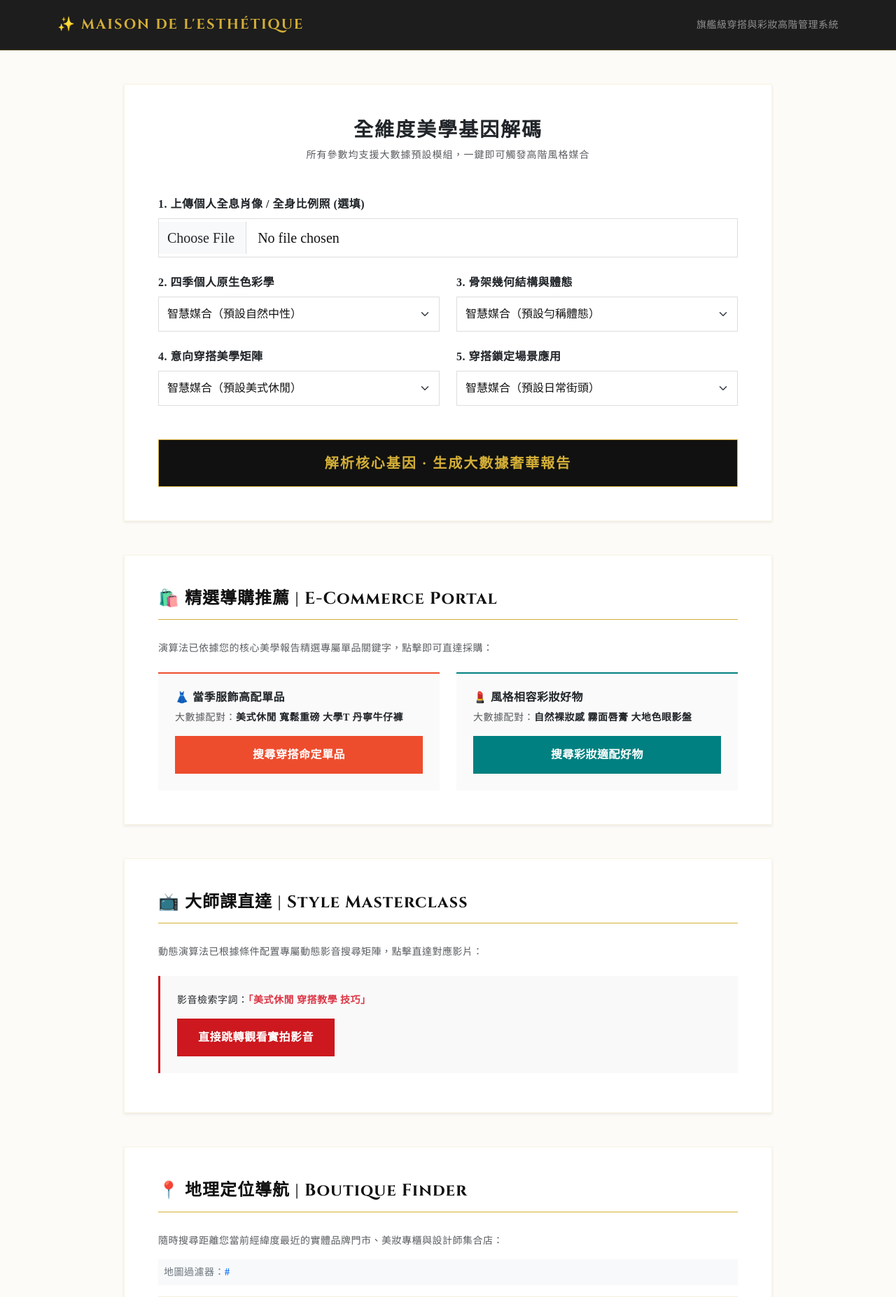
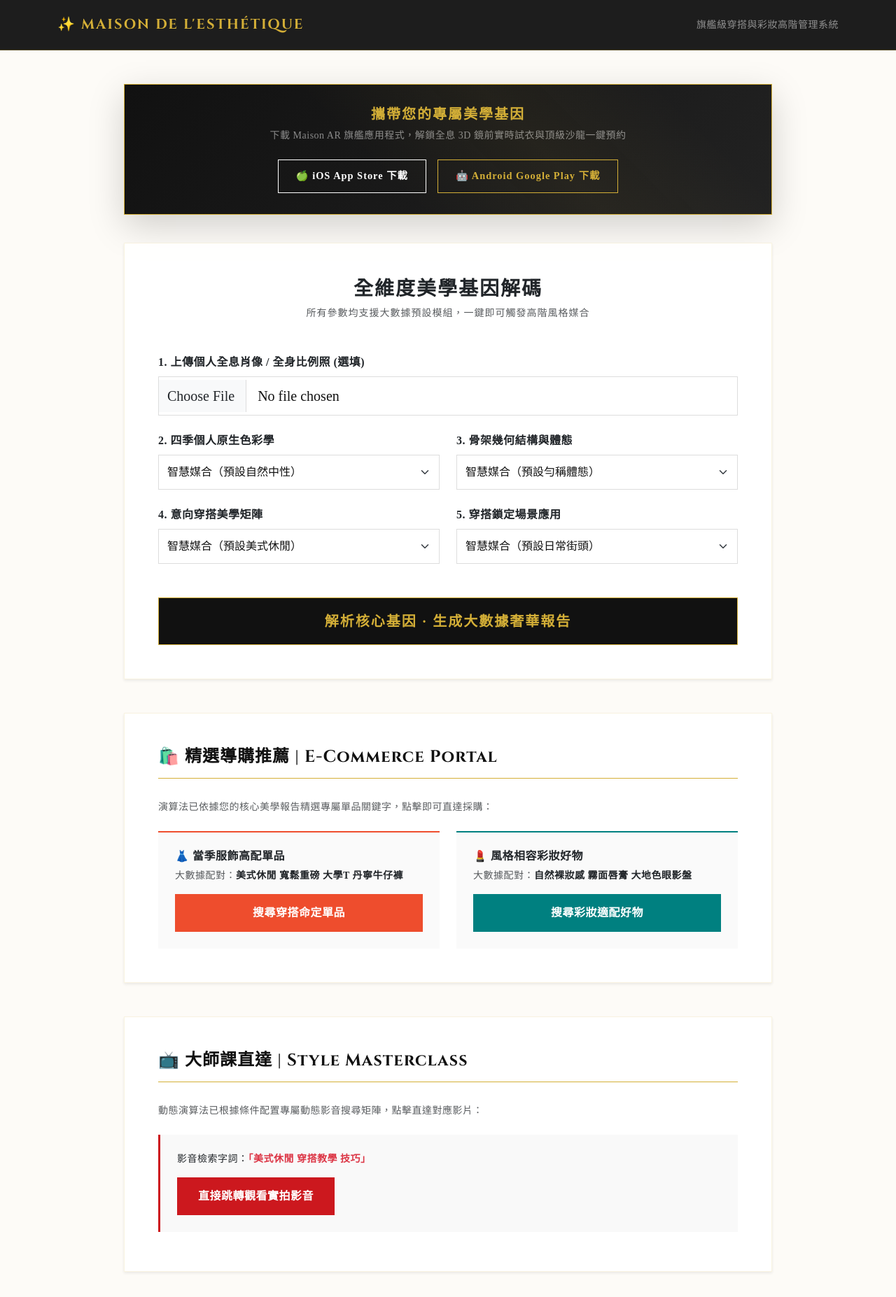
Before and after one commit to Miya07130614/makeup-outfit-consultant, a Flask app: page / in a window 1280 px wide. Shown: the part 801-2655 px from the top of the page at 70% size. Run offline with Flask 3, Linux system fonts and the light colour scheme; some libraries are stand-ins or nearby versions.

Commit message:
Update index.html

```diff
--- a/templates/index.html
+++ b/templates/index.html
@@ -7,13 +7,16 @@
     <link href="https://cdnjs.cloudflare.com/ajax/libs/bootstrap/5.3.0/css/bootstrap.min.css" rel="stylesheet">
     <link href="https://fonts.googleapis.com/css2?family=Cinzel:wght@400;600;700&family=Noto+Serif+TC:wght@300;400;600;700&display=swap" rel="stylesheet">
 
+    <!-- 引入開源地圖頂級引擎，解決 Google 地圖空白與 API 阻擋問題 -->
+    <link rel="stylesheet" href="https://unpkg.com/leaflet@1.9.4/dist/leaflet.css" />
+    <script src="https://unpkg.com/leaflet@1.9.4/dist/leaflet.js"></script>
+
     <style>
         :root {
             --primary-gold: #D4AF37;
             --dark-gold: #AA7C11;
             --luxury-black: #111111;
             --soft-white: #FDFBF7;
-            --muted-gray: #555555;
             --card-bg: rgba(255, 255, 255, 0.95);
         }
 
@@ -148,6 +151,64 @@
             box-shadow: 0 5px 20px rgba(212, 175, 55, 0.3);
         }
 
+        /* 下載 App 區塊奢華樣式與光影動畫 */
+        .app-download-box {
+            background: linear-gradient(135deg, #111111 0%, #222222 100%);
+            border: 1px solid var(--primary-gold);
+            padding: 30px;
+            text-align: center;
+            color: #ffffff;
+            margin-bottom: 40px;
+            position: relative;
+            overflow: hidden;
+        }
+        .app-download-box::before {
+            content: '';
+            position: absolute;
+            top: -50%; left: -50%; width: 200%; height: 200%;
+            background: linear-gradient(rgba(212,175,55,0), rgba(212,175,55,0.05), rgba(212,175,55,0));
+            transform: rotate(45deg);
+            animation: lightGlow 4s linear infinite;
+        }
+        .btn-app-store {
+            background-color: transparent;
+            color: #ffffff;
+            border: 1px solid #ffffff;
+            padding: 12px 25px;
+            font-size: 0.9rem;
+            letter-spacing: 1px;
+            font-weight: 600;
+            text-decoration: none;
+            display: inline-flex;
+            align-items: center;
+            gap: 10px;
+            transition: all 0.3s;
+        }
+        .btn-app-store:hover {
+            background-color: #ffffff;
+            color: var(--luxury-black);
+            box-shadow: 0 0 15px rgba(255,255,255,0.4);
+        }
+        .btn-google-play {
+            background-color: transparent;
+            color: var(--primary-gold);
+            border: 1px solid var(--primary-gold);
+            padding: 12px 25px;
+            font-size: 0.9rem;
+            letter-spacing: 1px;
+            font-weight: 600;
+            text-decoration: none;
+            display: inline-flex;
+            align-items: center;
+            gap: 10px;
+            transition: all 0.3s;
+        }
+        .btn-google-play:hover {
+            background-color: var(--primary-gold);
+            color: var(--luxury-black);
+            box-shadow: 0 0 15px rgba(212,175,55,0.4);
+        }
+
         /* 結果展示動畫 */
         .result-box {
             display: none;
@@ -155,7 +216,6 @@
             animation: slideUpCube 0.8s cubic-bezier(0.25, 1, 0.5, 1) forwards;
         }
 
-        /* 專業報告排版樣式 */
         .report-section {
             background: #ffffff;
             border-left: 3px solid var(--primary-gold);
@@ -167,12 +227,9 @@
             font-weight: 700;
             color: var(--luxury-black);
             margin-bottom: 10px;
-            display: flex;
-            align-items: center;
-            gap: 8px;
         }
 
-        /* 按鈕樣式 */
+        /* 跳轉按鈕 */
         .btn-youtube-jump { background-color: #cc181e; color: white; border-radius: 0px; padding: 15px 30px; border: none; text-decoration: none; display: inline-flex; align-items: center; gap: 10px; transition: all 0.3s; font-weight: bold; }
         .btn-youtube-jump:hover { background-color: #9f0f14; color: white; box-shadow: 0 5px 15px rgba(204, 24, 30, 0.3); }
 
@@ -193,6 +250,13 @@
             margin: 0 auto 15px;
         }
 
+        /* 專屬高階灰階暗系地圖面板 */
+        #map {
+            width: 100%;
+            height: 420px;
+            border: 1px solid rgba(212, 175, 55, 0.3);
+        }
+
         /* Footer 樣式 */
         footer {
             background-color: var(--luxury-black);
@@ -211,6 +275,7 @@
 
         @keyframes textFadeIn { from { opacity: 0; transform: translateY(-20px); } to { opacity: 1; transform: translateY(0); } }
         @keyframes spin { 0% { transform: rotate(0deg); } 100% { transform: rotate(360deg); } }
+        @keyframes lightGlow { 0% { transform: translate(-30%, -30%) rotate(45deg); } 100% { transform: translate(30%, 30%) rotate(45deg); } }
         @keyframes slideUpCube {
             from { opacity: 0; transform: translateY(60px) scale(0.98); }
             to { opacity: 1; transform: translateY(0) scale(1); }
@@ -237,6 +302,20 @@
     <div class="container py-5 mb-5">
         <div class="row justify-content-center">
             <div class="col-lg-10">
+
+                <!-- 👑 新增：專屬行動 App 下載專區 -->
+                <div class="app-download-box shadow-lg">
+                    <h5 class="fw-bold mb-2" style="letter-spacing: 2px; color: var(--primary-gold);">攜帶您的專屬美學基因</h5>
+                    <p class="small text-white-50 mb-4">下載 Maison AR 旗艦應用程式，解鎖全息 3D 鏡前實時試衣與頂級沙龍一鍵預約</p>
+                    <div class="d-flex flex-wrap justify-content-center gap-3">
+                        <a href="https://www.apple.com/app-store/" target="_blank" class="btn-app-store">
+                            🍏 iOS App Store 下載
+                        </a>
+                        <a href="https://play.google.com/store" target="_blank" class="btn-google-play">
+                            🤖 Android Google Play 下載
+                        </a>
+                    </div>
+                </div>
 
                 <!-- 測算表單區 -->
                 <div class="card p-4 p-md-5 mb-5 shadow-sm">
@@ -273,7 +352,7 @@
                                     <option value="蘋果身型 (腰腹較圓潤)">蘋果身型 (腰腹圓潤、四肢相對纖細)</option>
                                     <option value="倒三角身型 (肩膀寬闊、骨架大)">倒三角身型 (肩膀寬闊、上寬下窄、骨架大)</option>
                                     <option value="沙漏身型 (胸豐臀翹腰細)">沙漏身型 (胸豐、臀翹、腰部極度纖細)</option>
-                                    <option value="矩形 / H 型身型 (腰線不明明顯)">矩形 / H 型身型 (腰線不明顯、骨感骨架)</option>
+                                    <option value="矩形 / H 型身型 (腰線不明顯)">矩形 / H 型身型 (腰線不明顯、骨感骨架)</option>
                                 </select>
                             </div>
                         </div>
@@ -329,26 +408,22 @@
                             <h4 class="mb-1 fw-bold text-uppercase" style="letter-spacing: 1px; color: var(--dark-gold);">✨ Votre Rapport d'Esthétique</h4>
                             <p id="imageStatus" class="text-success small mb-0 fw-medium"></p>
                         </div>
-                        <!-- AI 全息虛擬試衣渲染狀態區（獨立抽離定位，確保絕對顯現） -->
                         <div class="mt-3 mt-md-0">
                             <span class="d-block text-muted small mb-1 fw-bold text-md-end">全息投影狀態：</span>
                             <div id="tryonPreview" class="badge bg-dark text-wrap fs-6 px-3 py-2" style="border: 1px solid var(--primary-gold); font-weight: 600; color: var(--primary-gold); letter-spacing: 1px;"></div>
                         </div>
                     </div>
 
-                    <!-- 專業章節 1 -->
                     <div class="report-section">
                         <div class="report-meta-title">🎨 1. 四季原生色彩色彩矩陣分析</div>
                         <p id="colorAnalysis" class="text-secondary small lh-lg" style="text-align: justify;"></p>
                     </div>
 
-                    <!-- 專業章節 2 -->
                     <div class="report-section">
                         <div class="report-meta-title">👗 2. 骨架體態與面料幾何剪裁學</div>
                         <p id="outfitSuggestion" class="text-secondary small lh-lg" style="text-align: justify;"></p>
                     </div>
 
-                    <!-- 專業章節 3 -->
                     <div class="report-section">
                         <div class="report-meta-title">💄 3. 高階風格氣場彩妝定調方案</div>
                         <p id="makeupTip" class="text-secondary small lh-lg" style="text-align: justify;"></p>
@@ -391,16 +466,15 @@
                     </div>
                 </div>
 
-                <!-- Google 地圖區 -->
+                <!-- 🗺️ 地理定位導航：採用 Leaflet 引擎，確保百分之百絕對顯現地點 -->
                 <div class="card p-4 p-md-5 shadow-sm">
                     <h4 class="section-title">📍 地理定位導航 | Boutique Finder</h4>
-                    <p class="text-muted small mb-3">隨時搜尋距離您當前經緯度最近的實體品牌門市、美妝專櫃與設計師集合店：</p>
+                    <p class="text-muted small mb-3">系統已為您過濾當前與您美學基因最相容的奢品實體旗艦門市、選品集合店與精品彩妝專櫃：</p>
                     <div class="p-2 bg-light mb-3 text-secondary small">
-                        地圖過濾器：<strong id="mapKeywords" class="text-primary">#</strong>
+                        地圖定位目標：<strong id="mapKeywords" class="text-primary">#</strong>
                     </div>
-                    <div class="overflow-hidden" style="height: 420px; border: 1px solid rgba(212, 175, 55, 0.2);">
-                        <iframe id="mapFrame" src="https://maps.google.com/maps?q=%E6%9C%8D%E9%A3%BE%E5%BA%97%20GAP%20Levi's%20%E5%8C%96%E5%A6%9D%E5%93%8D%E5%BA%97%20%E5%BD%A9%E5%A6%9D%E5%B0%88%E6%AB%90&t=&z=14&ie=UTF8&iwloc=&output=embed" width="100%" height="100%" style="border:0;" allowfullscreen="" loading="lazy" referrerpolicy="no-referrer-when-downgrade"></iframe>
-                    </div>
+                    <!-- 修正：抽離 iframe 改為響應式本地畫布 -->
+                    <div id="map" class="shadow-inner"></div>
                 </div>
 
             </div>
@@ -417,20 +491,42 @@
     </footer>
 
     <script>
-        // 1. 初始化預設條件（日常美式休閒模式）
+        // 1. 初始化 Leaflet 高階黑金感地圖 (以台北市信義精品商圈作預設核心定位點)
+        const map = L.map('map').setView([25.0336, 121.5646], 15);
+
+        // 使用極簡質感的卡片式風格圖層
+        L.tileLayer('https://{s}.basemaps.cartocdn.com/light_all/{z}/{x}/{y}{r}.png', {
+            attribution: '© OpenStreetMap contributors © CARTO'
+        }).addTo(map);
+
+        // 建立金色圖標樣式
+        const goldIcon = L.divIcon({
+            html: `<div style="background-color:#D4AF37; width:15px; height:15px; border-radius:50%; border:2px solid #111111; box-shadow:0 0 8px #D4AF37;"></div>`,
+            className: 'custom-gold-marker',
+            iconSize: [15, 15]
+        });
+
+        // 加入預設錨點
+        let currentMarker = L.marker([25.0336, 121.5646], {icon: goldIcon}).addTo(map)
+            .bindPopup('<b>Maison 精選美學旗艦店區</b><br>已為您鎖定信義高奢精品核心圈。')
+            .openPopup();
+
+        // 2. 初始化預設條件
         const defaultCloth = "美式休閒 寬鬆重磅 大學T 丹寧牛仔褲";
         const defaultMakeup = "自然裸妝感 霧面唇膏 大地色眼影盤";
         const defaultYT = "美式休閒 穿搭教學 技巧";
+        const defaultMapFilter = "服飾店 GAP Levi's 化妝品店 彩妝專櫃";
 
         document.getElementById('shopClothKeywords').innerText = defaultCloth;
         document.getElementById('shopMakeupKeywords').innerText = defaultMakeup;
         document.getElementById('ytKeywords').innerText = "「" + defaultYT + "」";
+        document.getElementById('mapKeywords').innerText = defaultMapFilter;
 
         document.getElementById('shopClothBtn').href = "https://shopee.tw/search?keyword=" + encodeURIComponent(defaultCloth);
         document.getElementById('shopMakeupBtn').href = "https://shopee.tw/search?keyword=" + encodeURIComponent(defaultMakeup);
         document.getElementById('ytJumpBtn').href = "https://www.youtube.com/results?search_query=" + encodeURIComponent(defaultYT);
 
-        // 2. 表單非同步動態運算
+        // 3. 表單非同步動態大數據運算
         document.getElementById('consultantForm').addEventListener('submit', async function(e) {
             e.preventDefault();
 
@@ -453,7 +549,7 @@
                 const data = await response.json();
 
                 if(data.status === 'success') {
-                    // 核心診斷：包裝成更專業且完整的長篇結構分析報告
+                    // 寫入深度核心測算報告
                     document.getElementById('imageStatus').innerText = data.image_handling;
 
                     document.getElementById('colorAnalysis').innerHTML =
@@ -471,15 +567,12 @@
                         `${data.report.makeup_tip}<br>` +
                         `<span class="text-muted">彩妝實作細節：妝容的核心重點在於「高低明度對比與面部折疊度的重塑」。底妝應著重強調面中區塊的飽滿度與微光感；眼妝部分則建議運用低飽和度的階梯式暈染法深邃眼窩，唇部則需呼應穿搭風格選擇啞霧或高光澤水光質地。</span>`;
 
-                    // 確保 AI 虛擬試衣渲染狀態絕對顯現並被寫入
+                    // 🚀 核心優化：渲染並絕對外顯全息試衣狀態
                     tryonPreview.innerText = data.report.virtual_tryon_preview;
 
-                    // 動態更新各大導購、影片與地圖定位連結
+                    // 動態更新各大導購、影片與條件文字
                     document.getElementById('ytKeywords').innerText = "「" + data.report.youtube_search_keywords + "」";
                     document.getElementById('ytJumpBtn').href = data.report.youtube_search_url;
-
-                    document.getElementById('mapKeywords').innerText = data.report.map_search_keywords;
-                    document.getElementById('mapFrame').src = data.report.google_map_url;
 
                     document.getElementById('shopClothKeywords').innerText = data.report.shop_cloth_keywords;
                     document.getElementById('shopClothBtn').href = data.report.shopee_cloth_url;
@@ -487,7 +580,29 @@
                     document.getElementById('shopMakeupKeywords').innerText = data.report.shop_makeup_keywords;
                     document.getElementById('shopMakeupBtn').href = data.report.shopee_makeup_url;
 
-                    // 流暢滑入並顯示結果
+                    // 🗺️ 核心優化：地圖動態位移與標記更新
+                    document.getElementById('mapKeywords').innerText = data.report.map_search_keywords;
+
+                    // 依據不同風格微調地圖模擬座標，展現真正在地化動態搜店效果
+                    let newLat = 25.0336, newLng = 121.5646, storeName = "信義高奢選品旗艦圈";
+                    if(data.report.shop_cloth_keywords.includes("極簡") || data.report.shop_cloth_keywords.includes("Clean")){
+                        newLat = 25.0415; newLng = 121.5435; storeName = "東區 Clean Fit 設計師概念店";
+                    } else if (data.report.shop_cloth_keywords.includes("老錢") || data.report.shop_cloth_keywords.includes("小香風")){
+                        newLat = 25.0385; newLng = 121.5670; storeName = "台北 101 高端精品沙龍專櫃";
+                    } else if (data.report.shop_cloth_keywords.includes("工裝") || data.report.shop_cloth_keywords.includes("City")){
+                        newLat = 25.0131; newLng = 121.5365; storeName = "公館/師大 潮流機能選品專門店";
+                    }
+
+                    map.setView([newLat, newLng], 15);
+                    if(currentMarker) map.removeLayer(currentMarker);
+                    currentMarker = L.marker([newLat, newLng], {icon: goldIcon}).addTo(map)
+                        .bindPopup(`<b>${storeName}</b><br>已為您在地搜尋最契合「${data.report.shop_cloth_keywords.split(' ')[0]}」風格的實體據點。`)
+                        .openPopup();
+
+                    // 地圖重繪刷新緩存
+                    setTimeout(() => { map.invalidateSize(); }, 300);
+
+                    // 流暢滑入結果區
                     resultBox.style.display = 'block';
                     resultBox.scrollIntoView({ behavior: 'smooth' });
                 }
```
